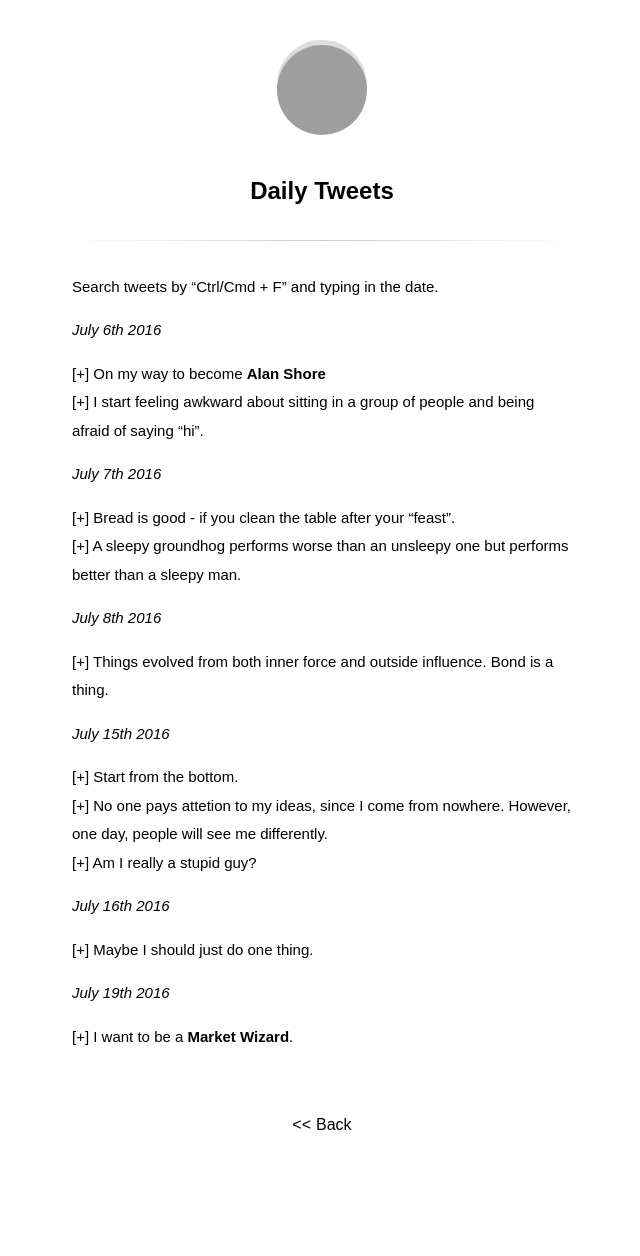
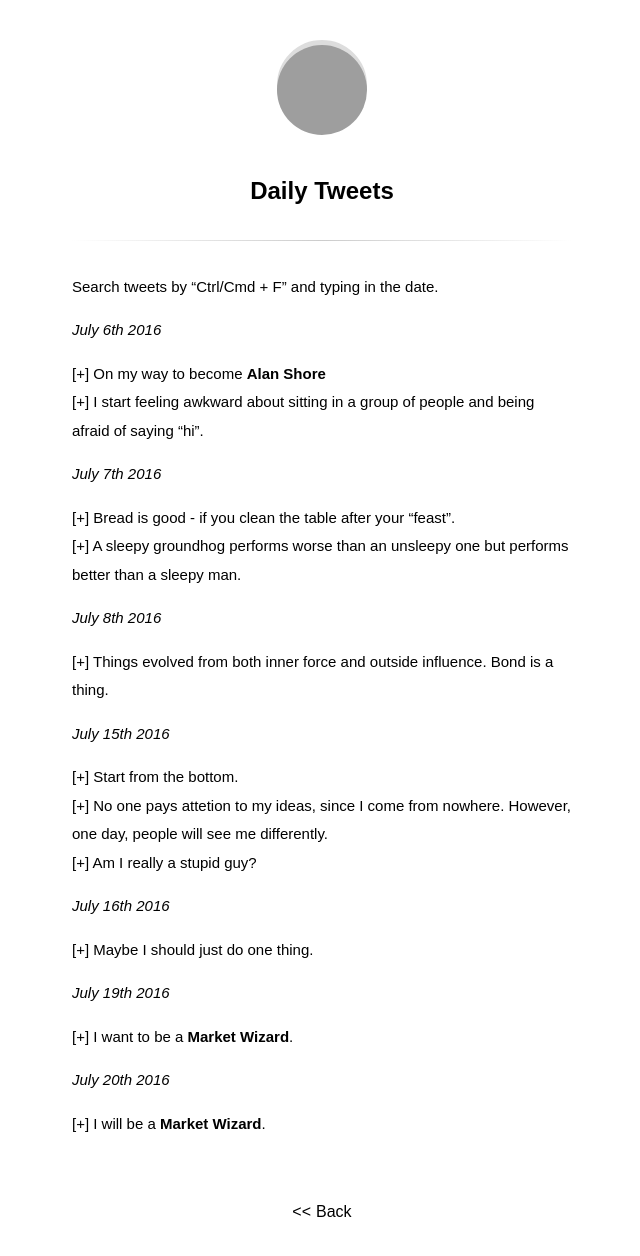
Before and after one commit to psaux0/psaux0.github.io, a Jekyll site: the page built from tweets.md, in a window 1280 px wide, cut to the strip 0-1266 px from the top of the page. Shown: the top 1256 px of the strip, without its empty margins (318-958 px from the left). Built offline with Jekyll 4.4.1, drawn with Linux system fonts in a browser that asks for light colours; some web fonts are replaced; before the commit the page ends 1179 px from its top, so only the background shows below that; grey boxes are pictures that could not be loaded.

Commit message:
new tweet

```diff
--- a/tweets.md
+++ b/tweets.md
@@ -31,3 +31,7 @@ _July 16th 2016_
 _July 19th 2016_
 
 [+] I want to be a **Market Wizard**.
+
+_July 20th 2016_
+
+[+] I will be a **Market Wizard**.
```
